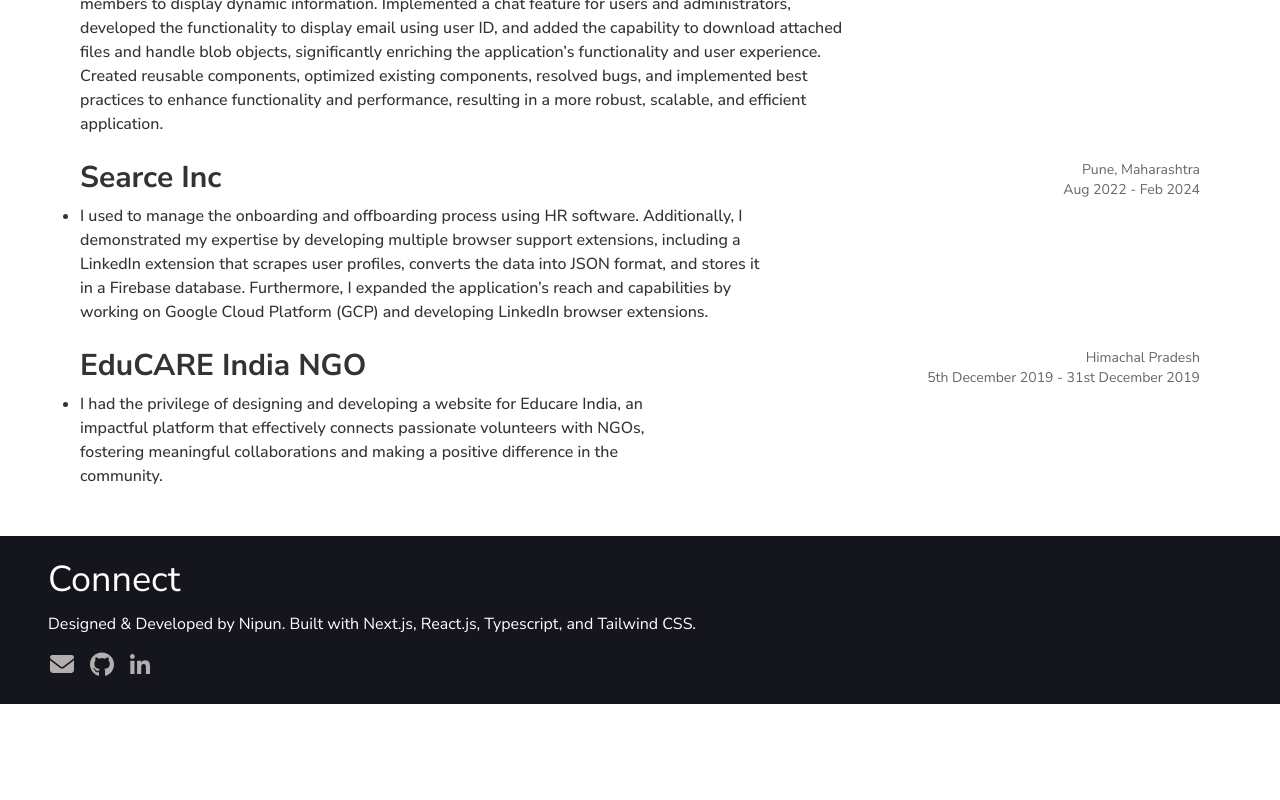
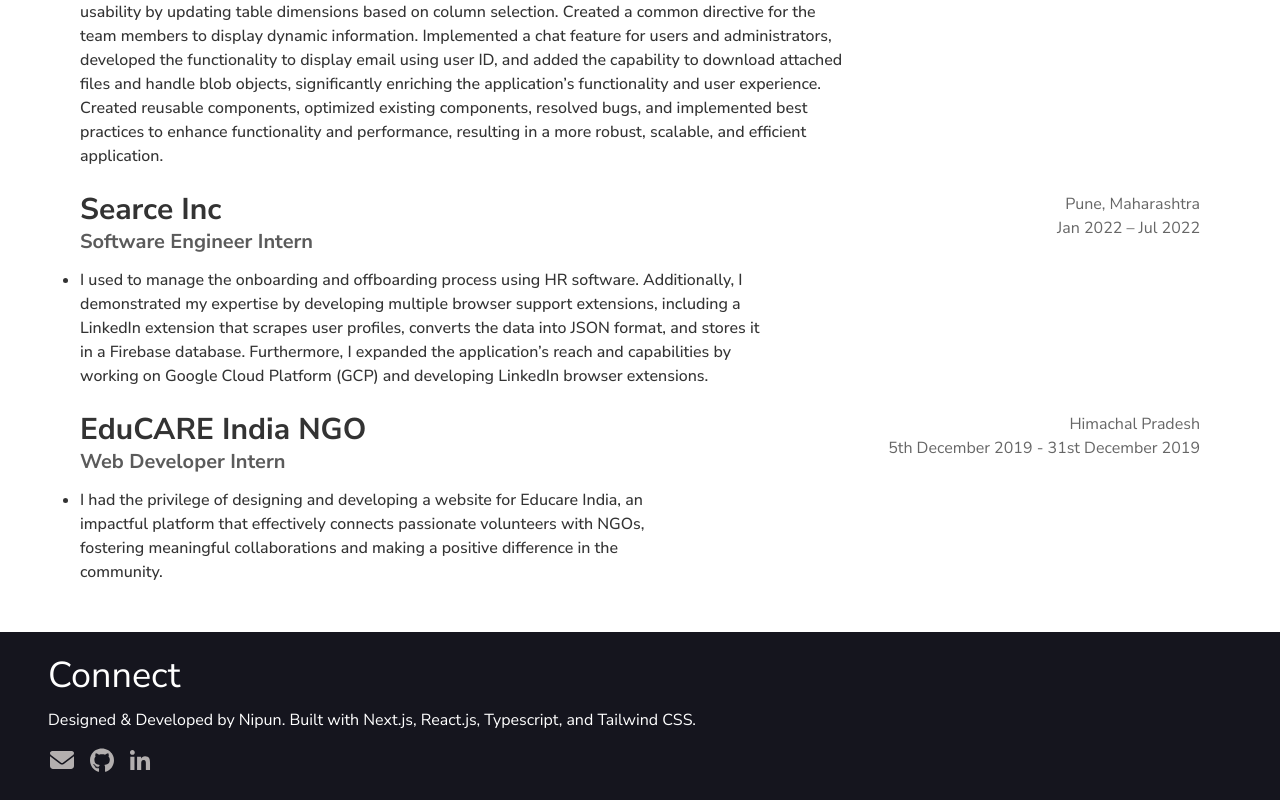
Before and after one commit to Nipun65/Portfolio, a Next.js app: page /experience in a window 1280 px wide. Shown: the part 518-1318 px from the top of the page. Before the commit the page ends 1222 px from the top, so only its background shows below. Built offline with nearby package versions, Linux system fonts and the light colour scheme; a web font is replaced by a local one.

Commit message:
added role and css changes

```diff
--- a/components/Experience/index.tsx
+++ b/components/Experience/index.tsx
@@ -9,6 +9,9 @@
       <div>
         <p className="font-bold lg:mb-2 xs:mb-0 xs:text-xl md:text-2xl lg:text-3xl text-[#333333]">
           {data.company}
+          <p className="font-bold opacity-80 xs:mb-0 lg:mb-3 xs:text-sm lg:text-xl">
+            {data.role}
+          </p>
         </p>
         <div className="text-[#666666] font-medium mb-3 text-left w-full xs:block lg:hidden text-nowrap xs:text-sm">
           <p>{data.location}</p>
@@ -22,7 +25,7 @@
           ))}
         </ul>
       </div>
-      <div className="text-[#666666] text-right w-full text-nowrap xs:hidden lg:block xs:text-sm">
+      <div className="text-[#666666] text-right w-full text-nowrap xs:hidden lg:block lg:text-base  xs:text-sm">
         <p>{data.location}</p>
         <p>{data.duration}</p>
       </div>
--- a/utilities/constants.utilities.ts
+++ b/utilities/constants.utilities.ts
@@ -40,12 +40,12 @@
     description: [
       "I used to manage the onboarding and offboarding process using HR software. Additionally, I demonstrated my expertise by developing multiple browser support extensions, including a LinkedIn extension that scrapes user profiles, converts the data into JSON format, and stores it in a Firebase database. Furthermore, I expanded the application’s reach and capabilities by working on Google Cloud Platform (GCP) and developing LinkedIn browser extensions.",
     ],
-    duration: "Aug 2022 - Feb 2024",
+    duration: "Jan 2022 – Jul 2022",
     location: "Pune, Maharashtra",
   },
   {
     company: "EduCARE India NGO",
-    role: "Web Developer",
+    role: "Web Developer Intern",
     logo: "",
     description: [
       "I had the privilege of designing and developing a website for Educare India, an impactful platform that effectively connects passionate volunteers with NGOs, fostering meaningful collaborations and making a positive difference in the community.",
```
